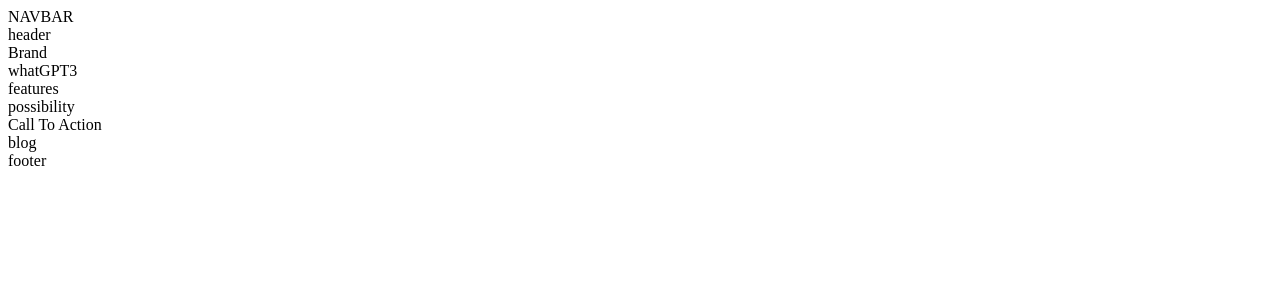
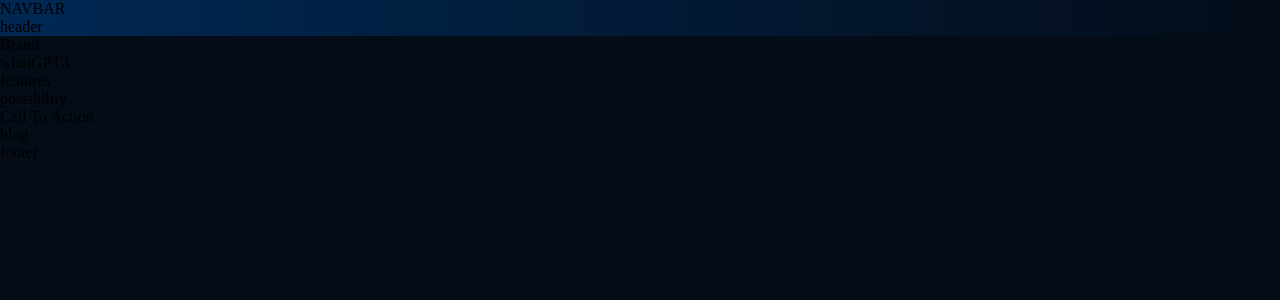
Before and after one commit to chathuRashmini/what_is_GPT3, a React (Create React App) app: page / in a window 1280 px wide. Shown: the top 300 px of the page. Built offline with nearby package versions, Linux system fonts and the light colour scheme.

Commit message:
Added some css

```diff
--- /dev/null
+++ b/src/App.css
@@ -0,0 +1,52 @@
+* {
+  box-sizing: border-box;
+  padding: 0;
+  margin: 0;
+  scroll-behavior: smooth;
+}
+
+body {
+  background: var(--color-bg);
+}
+
+a {
+  color: unset;
+  text-decoration: none;
+}
+
+.gradient__bg {
+  /* ff 3.6+ */
+  background: -moz-radial-gradient(
+    circle at 3% 25%,
+    rgba(0, 40, 83, 1) 0%,
+    rgba(4, 12, 24, 1) 100%
+  );
+
+  /* safari 5.1+,chrome 10+ */
+  background: -webkit-radial-gradient(
+    circle at 3% 25%,
+    rgba(0, 40, 83, 1) 0%,
+    rgba(4, 12, 24, 1) 100%
+  );
+
+  /* opera 11.10+ */
+  background: -o-radial-gradient(
+    circle at 3% 25%,
+    rgba(0, 40, 83, 1) 0%,
+    rgba(4, 12, 24, 1) 100%
+  );
+
+  /* ie 10+ */
+  background: -ms-radial-gradient(
+    circle at 3% 25%,
+    rgba(0, 40, 83, 1) 0%,
+    rgba(4, 12, 24, 1) 100%
+  );
+
+  /* global 92%+ browsers support */
+  background: radial-gradient(
+    circle at 3% 25%,
+    rgba(0, 40, 83, 1) 0%,
+    rgba(4, 12, 24, 1) 100%
+  );
+}
--- a/src/App.js
+++ b/src/App.js
@@ -2,6 +2,7 @@
 
 import { CTA, Brand, Navbar } from './components'
 import { Blog, Features, Footer, Header, Possibility, WhatGPT3 } from './containers'
+import './App.css'
 
 const App = () => {
   return (
--- /dev/null
+++ b/src/index.css
@@ -0,0 +1,14 @@
+@import url("https://fonts.googleapis.com/css2?family=Manrope:wght@200;300;400;500;600;700;800&display=swap");
+
+:root {
+  --font-family: "Manrope", sans-serif;
+
+  --gradient-text: linear-gradient(89.97deg, #ae67fa 1.84%, #f49867 102.67%);
+  --gradient-bar: linear-gradient(103.22deg, #ae67fa -13.86%, #f49867 99.55%);
+
+  --color-bg: #040c18;
+  --color-footer: #031b34;
+  --color-blog: #042c54;
+  --color-text: #81afdd;
+  --color-subtext: #ff8a71;
+}
--- a/src/index.js
+++ b/src/index.js
@@ -2,6 +2,7 @@
 import ReactDOM from 'react-dom';
 
 import App from './App';
+import './index.css'
 
 ReactDOM.render(
   <App />,
```
